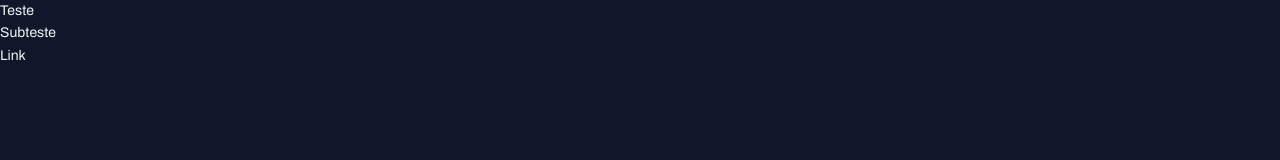
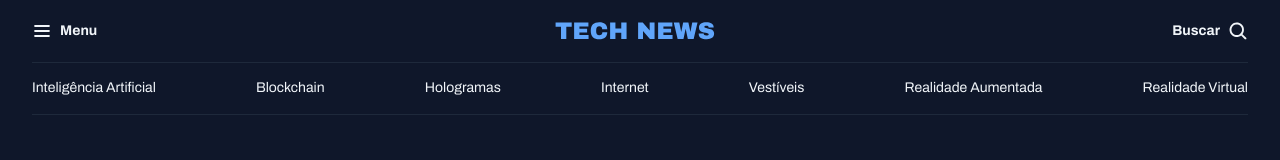
Before and after one commit to mdouracyfreire/portal-noticias, a plain HTML site: page index.html in a window 1280 px wide. Drawn offline with Linux system fonts and the light colour scheme.

Commit message:
criando o header da aplicação

```diff
--- a/index.html
+++ b/index.html
@@ -13,8 +13,32 @@
 </head>
 
 <body>
-  <h1>Teste</h1>
-  <h2>Subteste</h2>
-  <a href="#">Link</a>
+  <header class="container">
+    <nav id="primary" class="grid grid-flow-col">
+      <div>
+        <img src="./assets/icons/List.svg" alt="Ícone de menu">
+        <strong>Menu</strong>
+      </div>
+
+      <div>
+        <img src="./assets/Logo.svg" alt="TechNews logo">
+      </div>
+
+      <div>
+        <strong>Buscar</strong>
+        <img src="./assets/icons/MagnifyingGlass.svg" alt="Ícone de lupa para pesquisa">
+      </div>
+    </nav>
+
+    <nav id="secondary" class="grid grid-flow-col">
+      <a href="#">Inteligência Artificial</a>
+      <a href="#">Blockchain</a>
+      <a href="#">Hologramas</a>
+      <a href="#">Internet</a>
+      <a href="#">Vestíveis</a>
+      <a href="#">Realidade Aumentada</a>
+      <a href="#">Realidade Virtual</a>
+    </nav>
+  </header>
 </body>
 </html>
--- a/styles/global.css
+++ b/styles/global.css
@@ -45,3 +45,18 @@ a:hover{
 h1, h2, h3{
   font: inherit;
 }
+
+.container{
+  max-width: 1280px;
+  padding-inline: 32px;
+  margin-inline: auto;
+}
+
+/* UTILITY-FIRST */
+.grid{
+  display: grid;
+}
+
+.grid-flow-col{
+  grid-auto-flow: column;
+}
--- /dev/null
+++ b/styles/header.css
@@ -0,0 +1,25 @@
+#primary{
+  padding-block: 20px;
+
+  div{
+    display: flex;
+    align-items: center;
+    gap: 8px;
+  }
+
+  /* NESTING CSS */
+  div:nth-child(2){
+    margin-inline: auto;
+  }
+
+  div:nth-child(3){
+    justify-self: end;
+  }
+}
+
+#secondary{
+  padding-block: 14px;
+  border: 1px solid var(--stroke-color);
+  border-inline: none;
+  justify-content: space-between;
+}
--- a/styles/index.css
+++ b/styles/index.css
@@ -1 +1,2 @@
 @import url(global.css);
+@import url(header.css);
```
